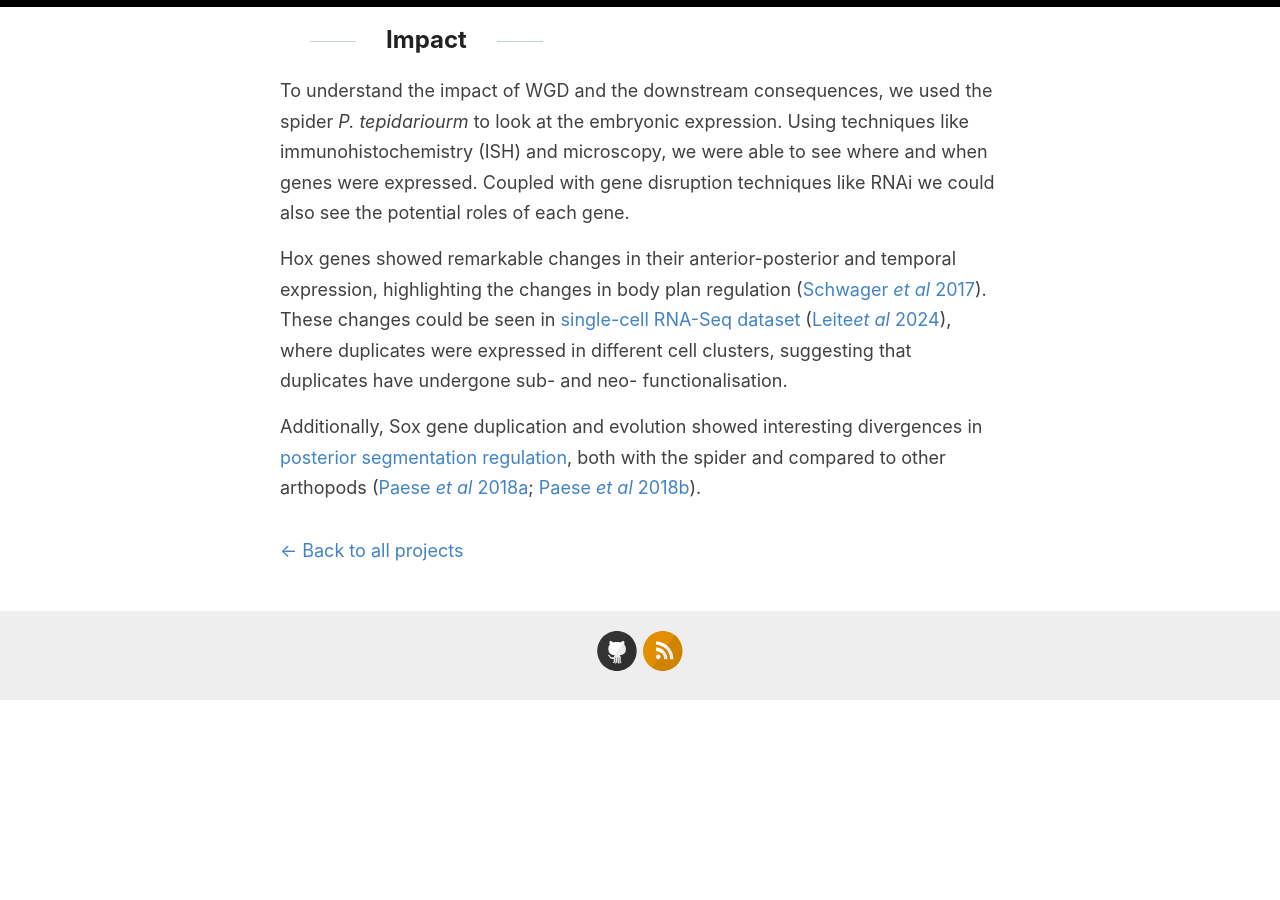
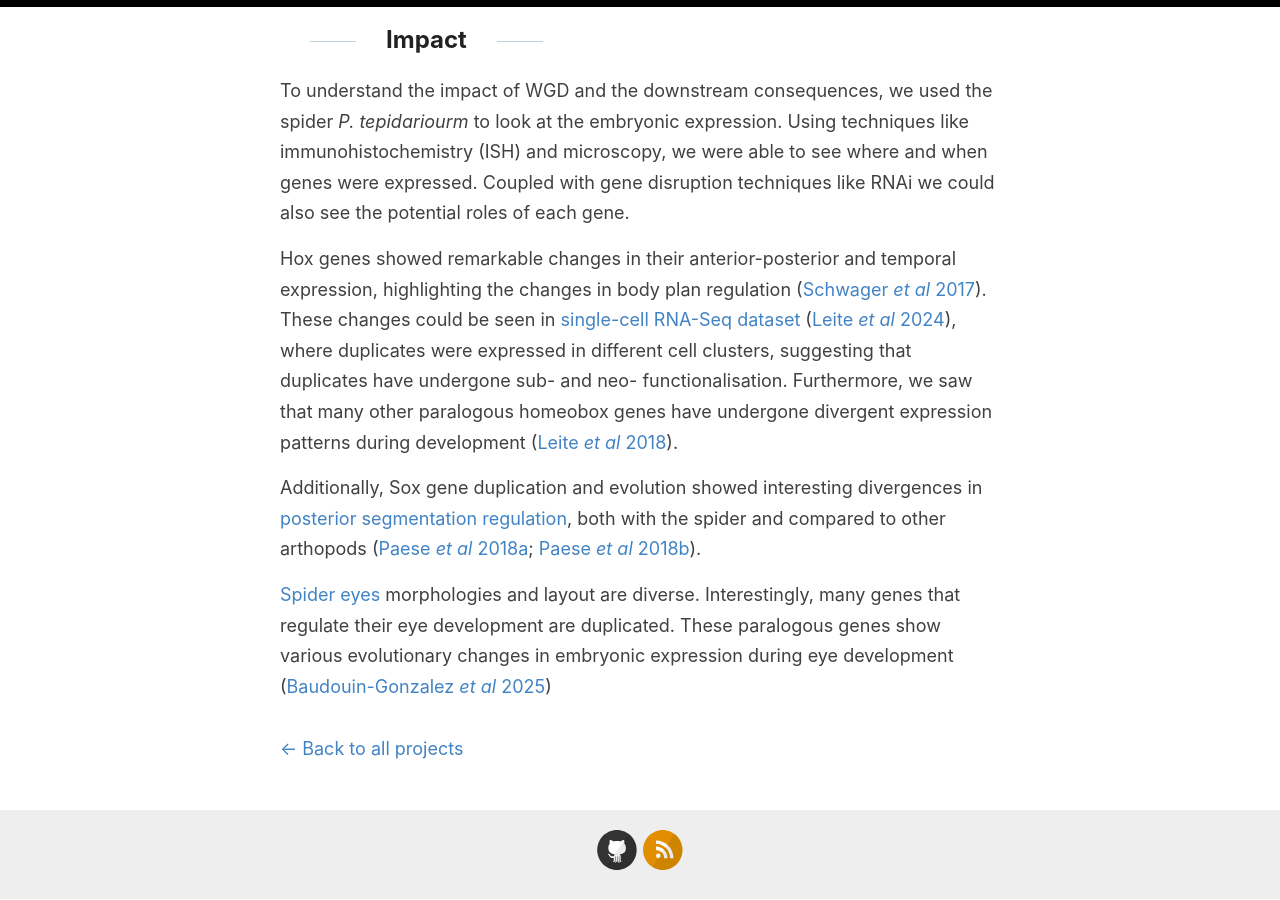
Before and after one commit to djleite/djleite.github.io, a Jekyll site: the page built from _posts/2025-05-08-spider-wgd.md, in a window 1280 px wide and 900 px high, scrolled down 4280 px. Built offline with Jekyll 4.4.1, drawn with Linux system fonts in a browser that asks for light colours; our own code applies the rules of GitHub Pages for plain Markdown files; before the commit the page ends 4981 px from its top, so only the background shows below that.

Commit message:
post spider wgd

```diff
--- a/_posts/2025-05-08-spider-wgd.md
+++ b/_posts/2025-05-08-spider-wgd.md
@@ -46,6 +46,8 @@ Using small RNA-Seq and bioinformatic pipelines we were able to identify miRNAs
 ## Impact
 To understand the impact of WGD and the downstream consequences, we used the spider <i>P. tepidariourm</i> to look at the embryonic expression. Using techniques like immunohistochemistry (ISH) and microscopy, we were able to see where and when genes were expressed. Coupled with gene disruption techniques like RNAi we could also see the potential roles of each gene.
 
-Hox genes showed remarkable changes in their anterior-posterior and temporal expression, highlighting the changes in body plan regulation (<a href="https://bmcbiol.biomedcentral.com/articles/10.1186/s12915-017-0399-x" target="_blank" rel="noopener noreferrer">Schwager <i>et al</i> 2017</a>). These changes could be seen in [single-cell RNA-Seq dataset](/spider-single-cell) (<a href="https://evodevojournal.biomedcentral.com/articles/10.1186/s13227-024-00224-4" target="_blank" rel="noopener noreferrer">Leite<i>et al</i> 2024</a>), where duplicates were expressed in different cell clusters, suggesting that duplicates have undergone sub- and neo- functionalisation.
+Hox genes showed remarkable changes in their anterior-posterior and temporal expression, highlighting the changes in body plan regulation (<a href="https://bmcbiol.biomedcentral.com/articles/10.1186/s12915-017-0399-x" target="_blank" rel="noopener noreferrer">Schwager <i>et al</i> 2017</a>). These changes could be seen in [single-cell RNA-Seq dataset](/spider-single-cell) (<a href="https://evodevojournal.biomedcentral.com/articles/10.1186/s13227-024-00224-4" target="_blank" rel="noopener noreferrer">Leite <i>et al</i> 2024</a>), where duplicates were expressed in different cell clusters, suggesting that duplicates have undergone sub- and neo- functionalisation. Furthermore, we saw that many other paralogous homeobox genes have undergone divergent expression patterns during development (<a href="https://academic.oup.com/mbe/article/35/9/2240/5040134" target="_blank" rel="noopener noreferrer">Leite  <i>et al</i> 2018</a>).
 
 Additionally, Sox gene duplication and evolution showed interesting divergences in [posterior segmentation regulation](/spider-segmentation), both with the spider and compared to other arthopods (<a href="https://elifesciences.org/articles/37567" target="_blank" rel="noopener noreferrer">Paese <i>et al</i> 2018a</a>; <a href="https://bmcecolevol.biomedcentral.com/articles/10.1186/s12862-018-1337-4" target="_blank" rel="noopener noreferrer">Paese <i>et al</i> 2018b</a>).
+
+[Spider eyes](/spider-eyes) morphologies and layout are diverse. Interestingly, many genes that regulate their eye development are duplicated. These paralogous genes show various evolutionary changes in embryonic expression during eye development (<a href="https://royalsocietypublishing.org/doi/10.1098/rspb.2024.2069" target="_blank" rel="noopener noreferrer">Baudouin-Gonzalez <i>et al</i> 2025</a>)
```
